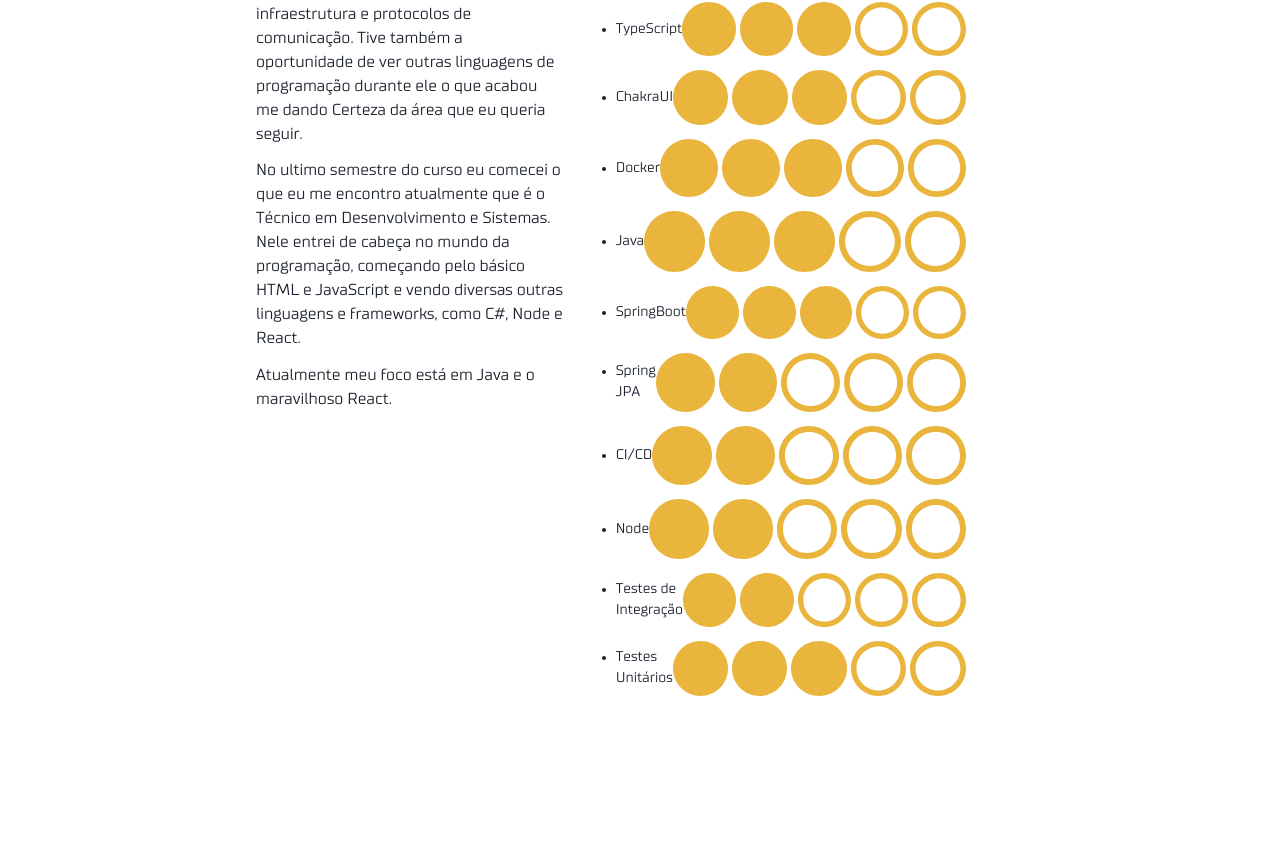
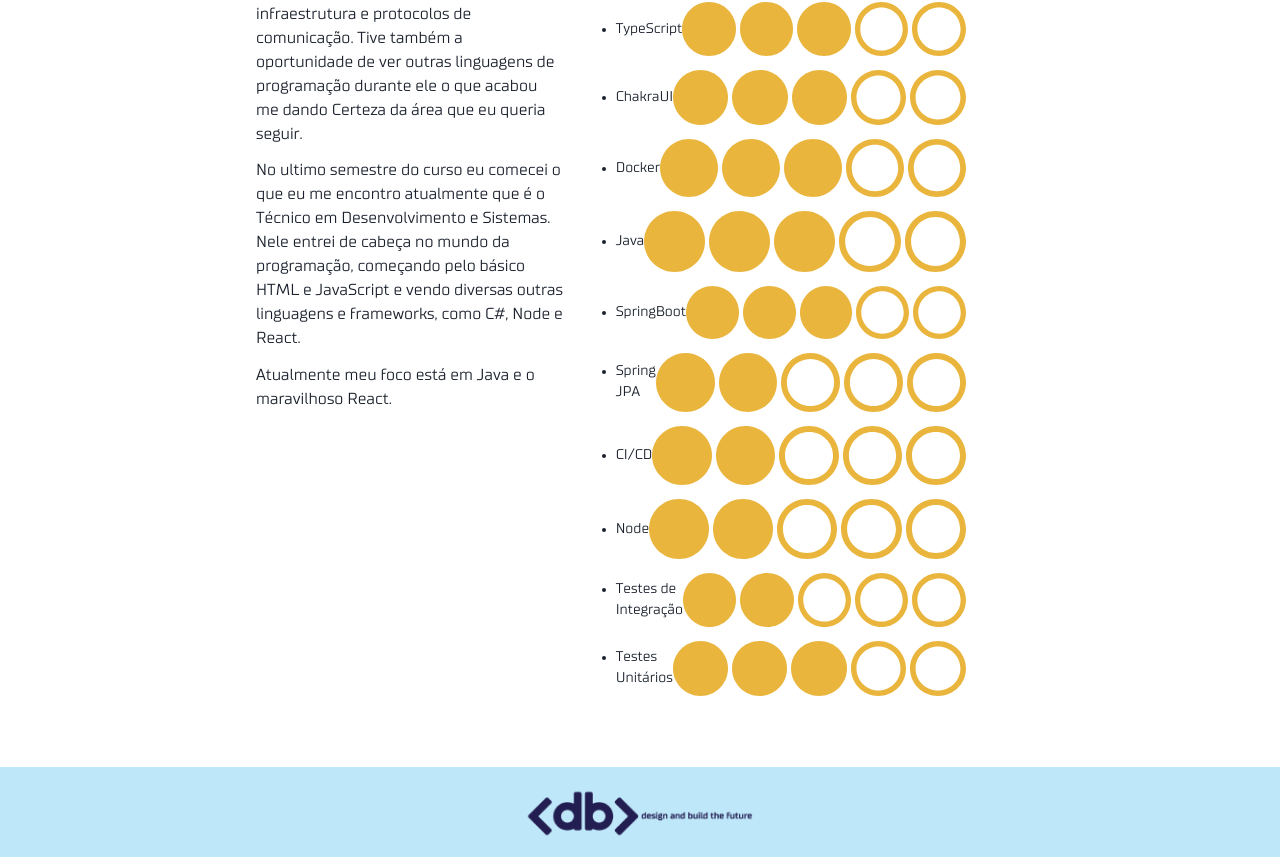
Before and after one commit to AurorinhaBoreal/portfolio-db, a React (Vite) app: page / in a window 1280 px wide. Shown: the part 650-1507 px from the top of the page. Before the commit the page ends 1417 px from the top, so only its background shows below. Built offline with nearby package versions, Linux system fonts and the light colour scheme.

Commit message:
feat: Implement Footer

```diff
--- /dev/null
+++ b/src/components/Footer/f.module.css
@@ -0,0 +1,12 @@
+.footerContainer {
+    display: flex;
+    background-color: var(--c-lightBlue);
+    height: 90px;
+    justify-content: center;
+    align-items: center;
+}
+
+.footerLogo {
+    height: 70px;
+    width: auto;
+}
--- /dev/null
+++ b/src/components/Footer/index.tsx
@@ -0,0 +1,11 @@
+import { Box, Image } from "@chakra-ui/react"
+import styles from "./f.module.css"
+import footerLogo from "../../assets/footerLogo.png"
+
+export default function Footer() {
+  return (
+    <Box className={styles.footerContainer}>
+        <Image src={footerLogo} className={styles.footerLogo}/>
+    </Box>
+  )
+}
--- a/src/pages/Home/index.tsx
+++ b/src/pages/Home/index.tsx
@@ -3,6 +3,7 @@
 import Header from "../../components/Header"
 import myImage from "../../assets/myImage.jpg"
 import SkillCard from "../../components/SkillCard"
+import Footer from "../../components/Footer"
 
 export default function Home() {
   return (
@@ -37,6 +38,7 @@
             <SkillCard />
           </Box>
         </Box>
+        <Footer />
     </>
   )
 }
```
Also changed, not shown: src/assets/footerLogo.png (added).
